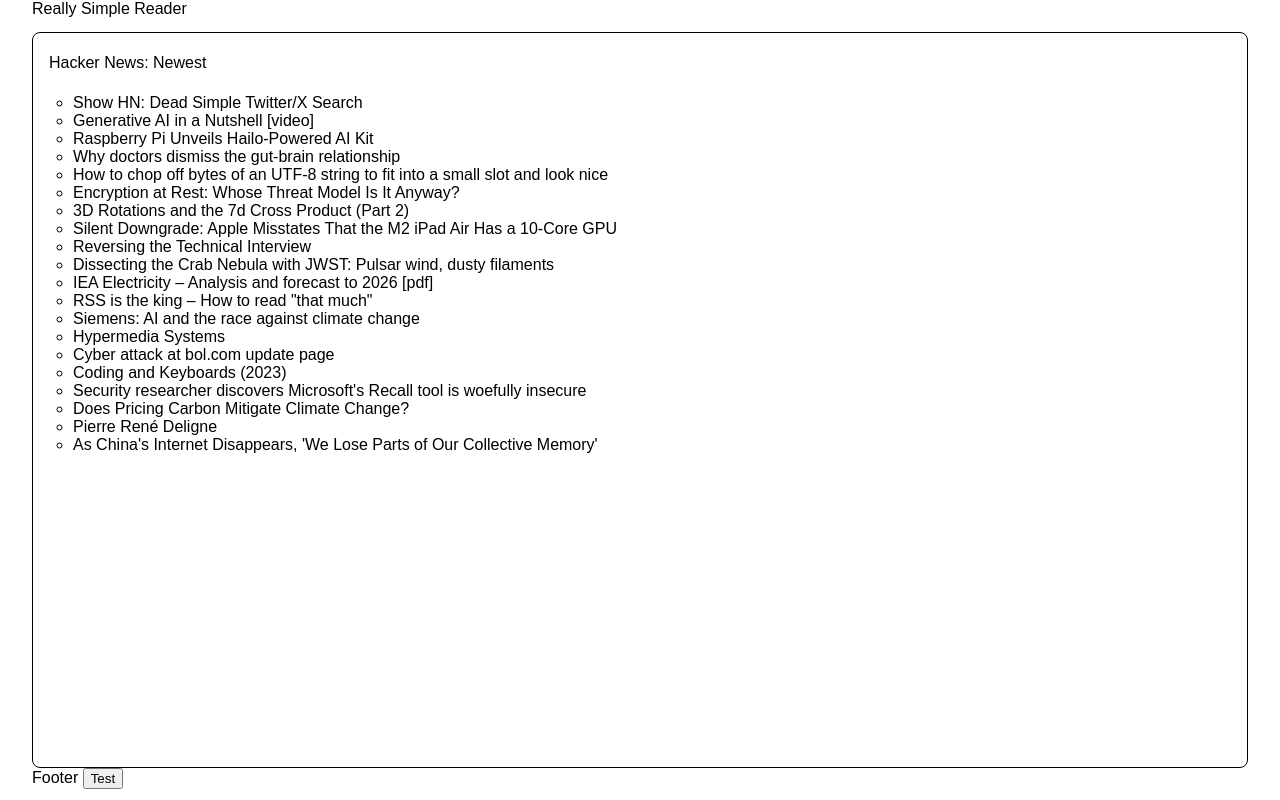
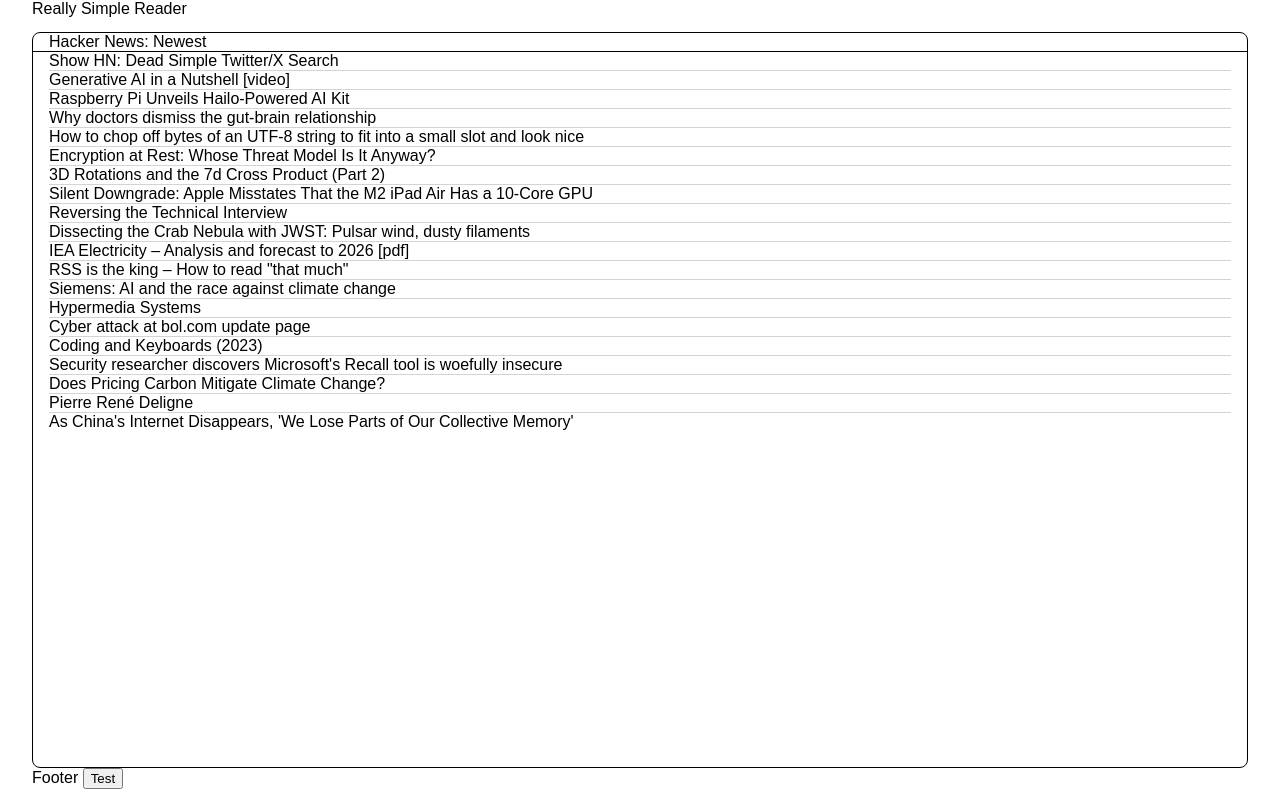
Before and after one commit to luke-hays/really-simple-rss-reader, a website built with Vite: page index.html in a window 1280 px wide. Both pictures are taken after a click on the button "Hacker News: Newest". Built offline with nearby package versions, Linux system fonts and the light colour scheme.

Commit message:
add title and link with basic styles to reader

```diff
--- a/src/main.ts
+++ b/src/main.ts
@@ -26,7 +26,10 @@
 
 const generateRssFeedElement = (rssFeed : RssFeed) => {
   const newRssFeed = document.createElement('li')
+
   const accordionHeader = document.createElement('h4')
+  accordionHeader.classList.add('accordion-header')
+
   const accordionTrigger = generateAccordionTrigger(rssFeed.title)
   const accordionPanel = generateAccordionPanel(rssFeed.title)
 
@@ -35,11 +38,27 @@
   // Need to map each item into a list
   if (rssFeed.items.length > 0) {
     const rssFeedItemsList = document.createElement('ul')
+
+    rssFeedItemsList.classList.add('rss-feed__items-list')
+
     rssFeed.items.forEach(item => {
-      const rssFeedItemElement = document.createElement('li')
-      rssFeedItemElement.textContent = item.title
-      rssFeedItemsList.appendChild(rssFeedItemElement)
+      const rssFeedItemListContainer = document.createElement('li')
+      const rssFeedItemContent = document.createElement('div')
+      rssFeedItemContent.classList.add('rss-feed__list-item-content')
+
+      const {title, link} = item
+      const rssFeedItemTitle = document.createElement('a')
+      const rssFeedItemDescription = document.createElement('div')
+      rssFeedItemTitle.textContent = title
+      rssFeedItemTitle.setAttribute('href', link)
+
+      rssFeedItemContent.appendChild(rssFeedItemTitle)
+      rssFeedItemContent.appendChild(rssFeedItemDescription)
+
+      rssFeedItemListContainer.appendChild(rssFeedItemContent)
+      rssFeedItemsList.appendChild(rssFeedItemListContainer)
     })
+
     accordionPanel.appendChild(rssFeedItemsList)
   }
 
--- a/styles/rss-feed.css
+++ b/styles/rss-feed.css
@@ -12,8 +12,31 @@
     list-style: none;
 }
 
+.rss-feed__items-list {
+  list-style: none;
+  padding: 0 1rem;
+}
+
+.rss-feed__items-list li {
+  border-bottom: 1px solid lightgray;
+}
+
+.rss-feed__items-list li:last-child {
+  border-bottom: none
+}
+
+.rss-feed__list-item-content {
+  display: flex;
+}
+
+.rss-feed__list-item-content a {
+  text-decoration: none;
+  color: black;
+}
+
 .accordion-header {
     margin: 0;
+    border-bottom: 1px solid black;
 }
 
 .accordion-trigger {
```
